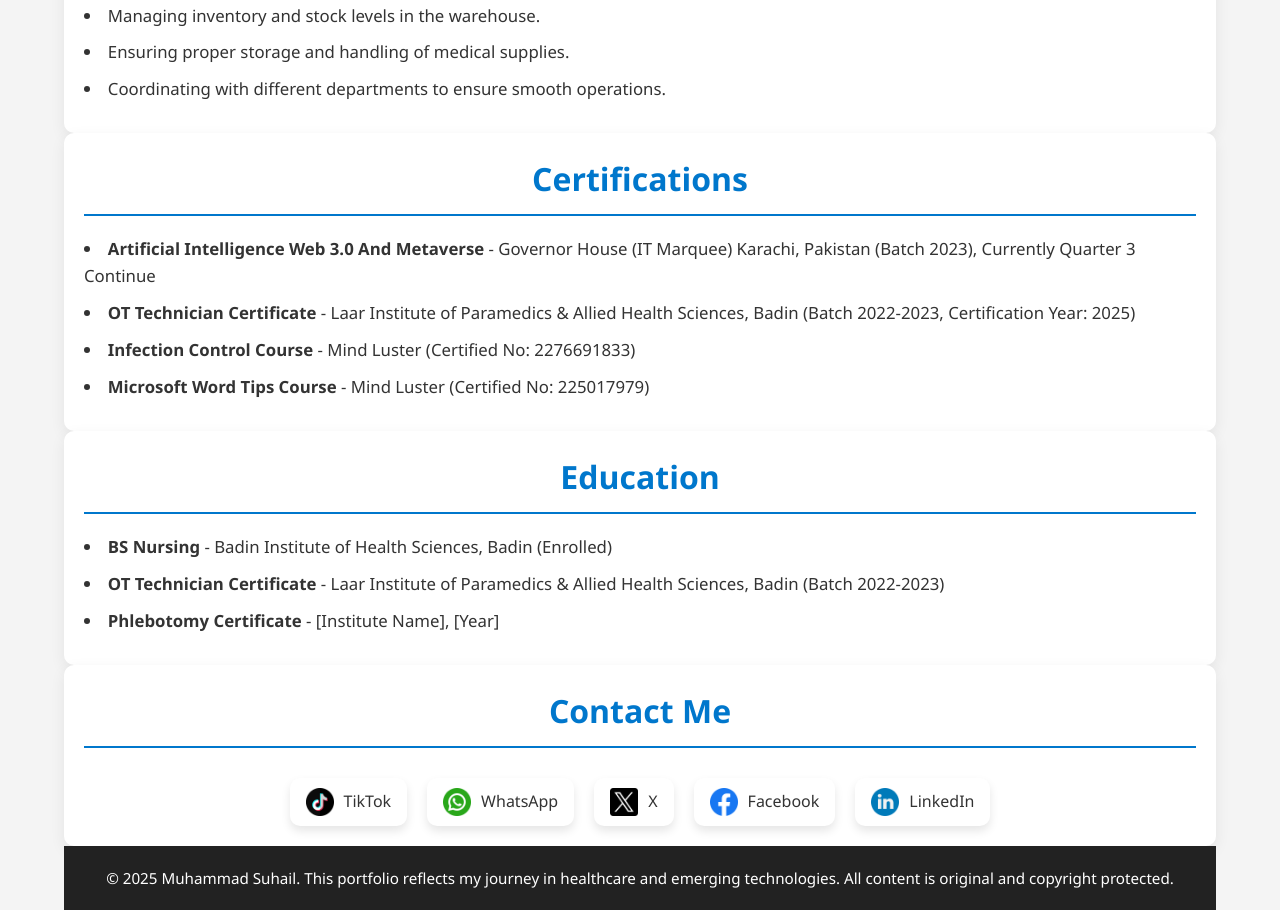
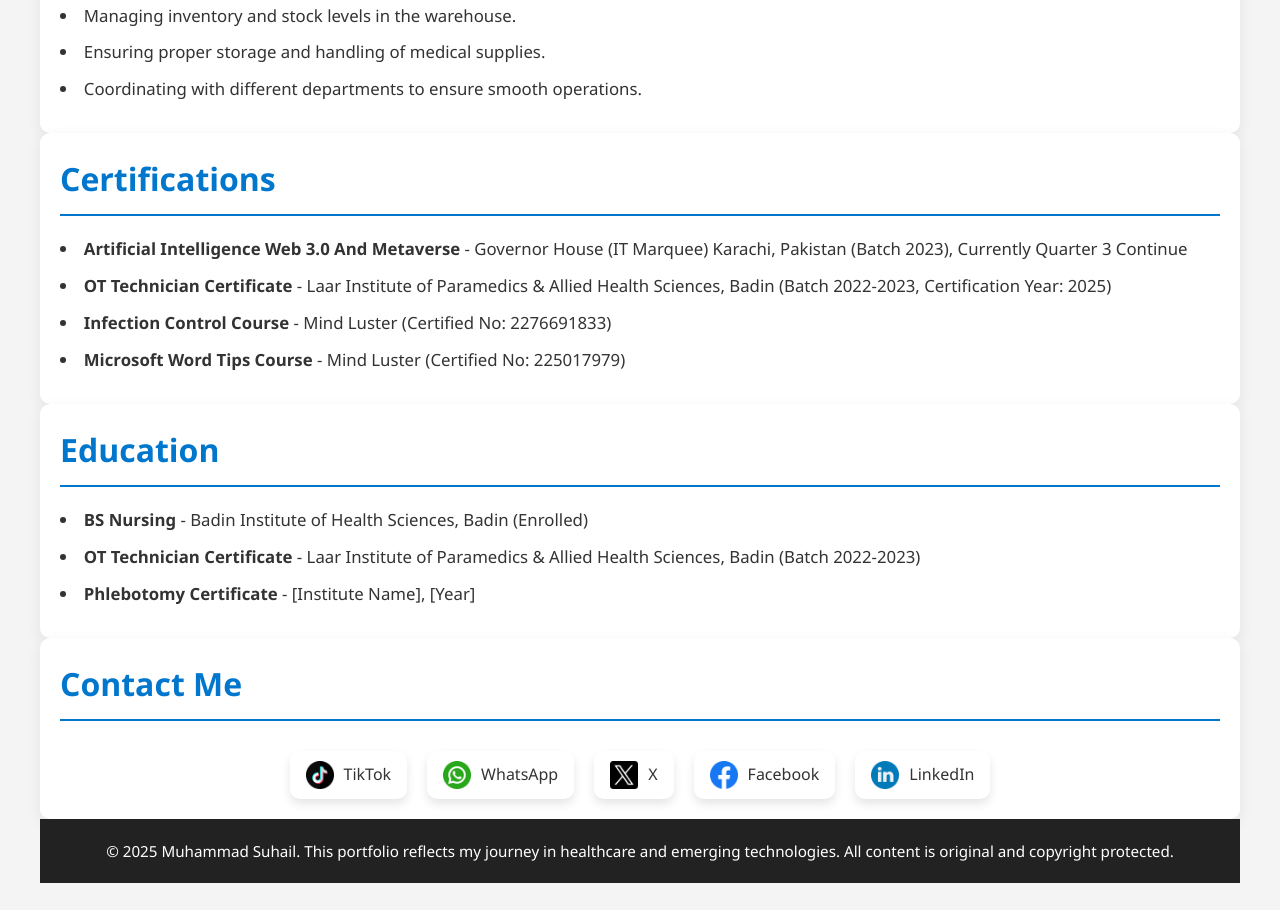
Before and after one commit to Suhailshaikh218/Suhail-shaikh-portfolio, a plain HTML site: page index.html in a window 1280 px wide. Shown: the part 1302-2212 px from the top of the page. After the commit the page ends 2185 px from the top, so only its background shows below. Drawn offline with nearby package versions, Linux system fonts and the light colour scheme; a script that the page names is missing.

Commit message:
Update style.css

```diff
--- a/style.css
+++ b/style.css
@@ -1,5 +1,5 @@
 /* ===== Reset and Base Styles ===== */
-* {
+*, *::before, *::after {
   margin: 0;
   padding: 0;
   box-sizing: border-box;
@@ -7,6 +7,7 @@
 
 html {
   scroll-behavior: smooth;
+  overflow-x: hidden;
 }
 
 body {
@@ -23,12 +24,12 @@ img {
   display: block;
 }
 
-/* Container */
 .container {
-  width: 90%;
+  width: 100%;
   max-width: 1200px;
   margin: 0 auto;
   padding: 20px;
+  overflow: hidden;
 }
 
 /* ===== Header ===== */
@@ -89,11 +90,14 @@ address:hover {
 /* ===== Section Styles ===== */
 section {
   background: white;
-  margin: 30px auto;
+  margin-top: 30px;
   padding: 30px 20px;
   border-radius: 10px;
-  box-shadow: 0 5px 15px rgba(0, 0, 0, 0.07);
-  width: 100%;
+  box-shadow: 0 5px 15px rgba(0,0,0,0.07);
+  max-width: 1200px;
+  margin-left: auto;
+  margin-right: auto;
+  overflow-x: hidden;
 }
 
 section h2 {
@@ -102,11 +106,9 @@ section h2 {
   color: #0077cc;
   border-bottom: 2px solid #0077cc;
   padding-bottom: 10px;
-  text-align: center;
 }
 
-section p,
-section li {
+section p, section li {
   font-size: 1.05rem;
   margin-bottom: 10px;
 }
@@ -117,7 +119,7 @@ ul {
   padding-left: 0;
 }
 
-/* ===== Experience ===== */
+/* ===== Experience Styling ===== */
 .experience-item h3 {
   color: #388e3c;
   font-size: 1.3rem;
@@ -133,8 +135,8 @@ ul {
 .social-icons {
   display: flex;
   justify-content: center;
+  flex-wrap: wrap;
   gap: 20px;
-  flex-wrap: wrap;
   margin-top: 30px;
 }
 
@@ -149,6 +151,8 @@ ul {
   text-decoration: none;
   box-shadow: 0 5px 10px rgba(0, 0, 0, 0.1);
   transition: all 0.3s ease;
+  white-space: nowrap;
+  overflow: hidden;
 }
 
 .social-icons a:hover {
@@ -168,7 +172,7 @@ footer {
   text-align: center;
   padding: 20px;
   font-size: 0.95rem;
-  margin-top: 40px;
+  overflow-x: hidden;
 }
 
 /* ===== Animations ===== */
@@ -197,11 +201,6 @@ footer {
     font-size: 0.95rem;
   }
 
-  .container {
-    width: 95%;
-    padding: 15px;
-  }
-
   section {
     padding: 20px 15px;
   }
@@ -215,4 +214,4 @@ footer {
     width: 24px;
     height: 24px;
   }
-}
+    }
```
